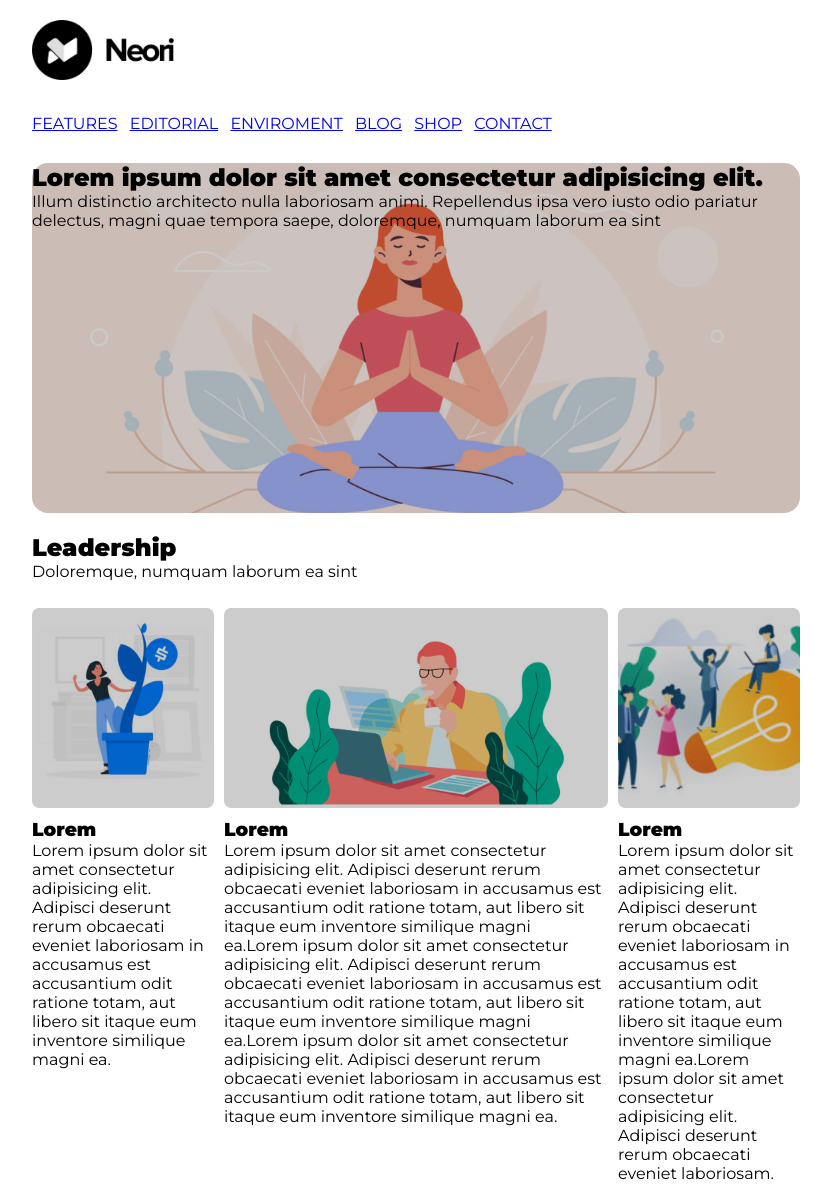
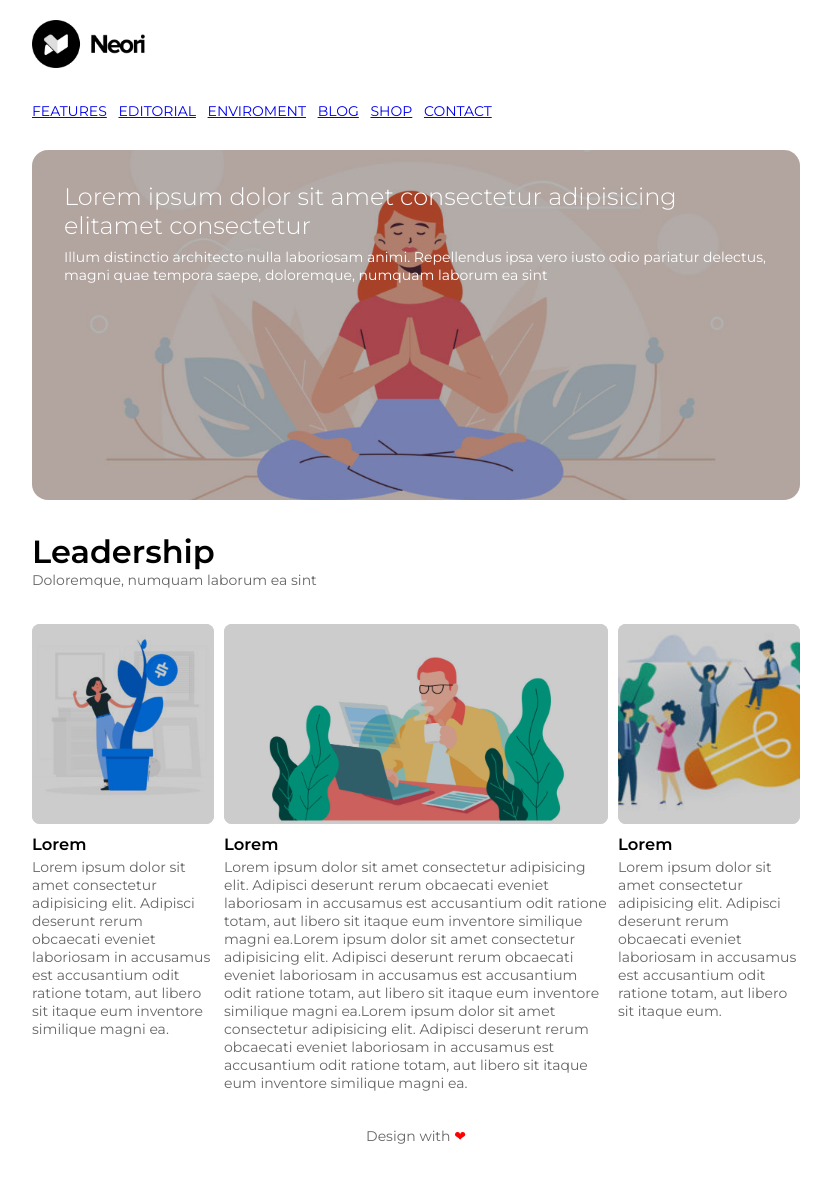
Before and after one commit to 8devil3/htmlcss-wp, a plain HTML site: page index.html in a window 1280 px wide. Shown: the top 1186 px of the page, without its empty margins (224-1055 px from the left). After the commit the page ends 1165 px from the top, so only its background shows below. Drawn offline with Linux system fonts and the light colour scheme.

Commit message:
aggiornati stili

```diff
--- a/css/style.css
+++ b/css/style.css
@@ -5,9 +5,33 @@
     box-sizing: border-box;
 }
 
+
+
+/* tipografia */
 html, body {
     font-family: "Montserrat", sans-serif;
+    font-size: 14px;
+    color: #666;
 }
+
+.hero h1 {
+    font-size: 24px;
+    font-weight: 300;
+    margin-bottom: 8px;
+}
+
+h2 {
+    font-size: 32px;
+    font-weight: 600;
+    color: black;
+}
+
+h3 {
+    font-weight: 600;
+    color: black;
+    margin-bottom: 4px;
+}
+
 
 
 /* contenitore principale */
@@ -20,7 +44,7 @@ html, body {
 
 /* intestazione */
 .logo {
-    height: 60px;
+    height: 48px;
 }
 
 
@@ -64,12 +88,14 @@ main img {
 
 .hero {
     height: 350px;
-    margin-bottom: 20px;
+    margin-bottom: 32px;
     background: url("../img/banner.jpg")no-repeat;
     background-position: center;
     background-size: cover;
     border-radius: 16px;
-    filter: brightness(0.8);
+    box-shadow: inset 0 0 0 350px rgba(0, 0, 0, 0.3);
+    color: white;
+    padding: 32px;
 }
 
 .content {
@@ -84,7 +110,7 @@ main img {
 
 .top {
     height: 60px;
-    margin-bottom: 15px;
+    margin-bottom: 32px;
 }
 
 .middle {
--- a/index.html
+++ b/index.html
@@ -40,8 +40,8 @@
 
         <main>
             <section class="hero">
-                <h1>Lorem ipsum dolor sit amet consectetur adipisicing elit.</h1>
-                <p class="hero-text">Illum distinctio architecto nulla laboriosam animi. Repellendus ipsa vero iusto
+                <h1>Lorem ipsum dolor sit amet consectetur adipisicing elitamet consectetur</h1>
+                <p>Illum distinctio architecto nulla laboriosam animi. Repellendus ipsa vero iusto
                     odio pariatur delectus, magni quae tempora saepe, doloremque, numquam laborum ea sint</p>
             </section>
 
@@ -76,9 +76,7 @@
                     <div class="img-box"><img src="img/img-3.jpg" alt="img 3"></div>
                     <h3>Lorem</h3>
                     <p>Lorem ipsum dolor sit amet consectetur adipisicing elit. Adipisci deserunt rerum obcaecati
-                        eveniet laboriosam in accusamus est accusantium odit ratione totam, aut libero sit itaque eum
-                        inventore similique magni ea.Lorem ipsum dolor
-                        sit amet consectetur adipisicing elit. Adipisci deserunt rerum obcaecati eveniet laboriosam.</p>
+                        eveniet laboriosam in accusamus est accusantium odit ratione totam, aut libero sit itaque eum.</p>
                 </section>
             </section>
         </main>
```
